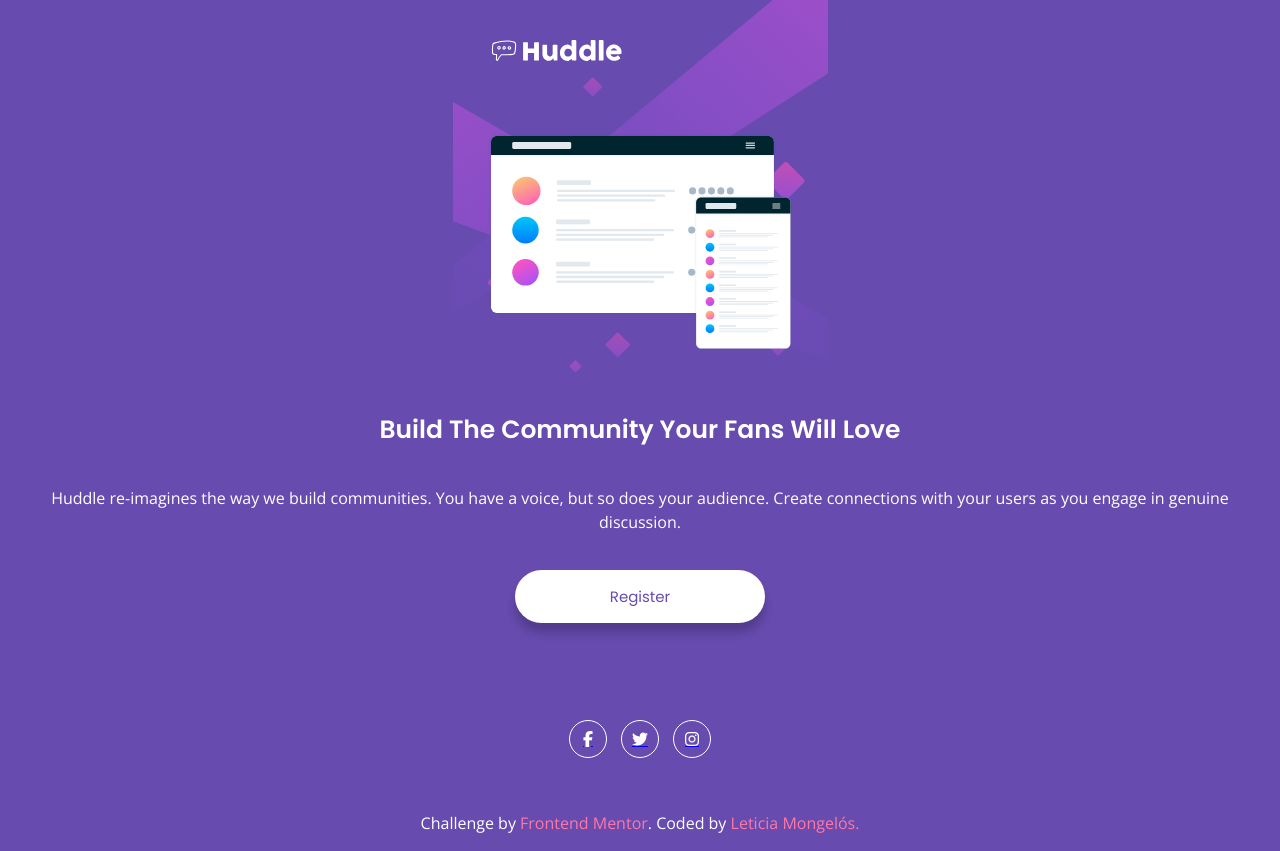
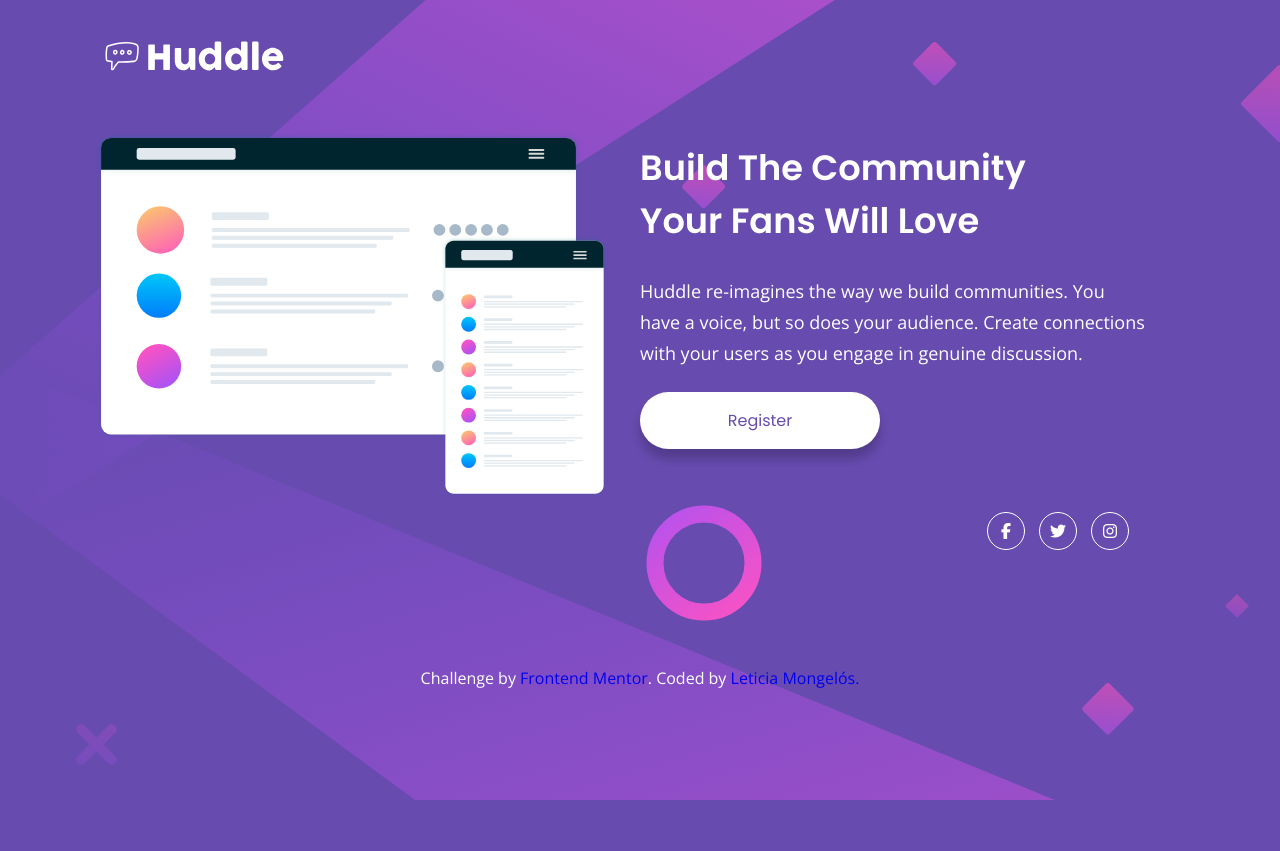
Before and after one commit to LeticiaMongelos/huddle-landing-page, a plain HTML site: page index.html in a window 1280 px wide. After the commit the page ends 800 px from the top, so only its background shows below. Drawn offline with nearby package versions, Linux system fonts and the light colour scheme.

Commit message:
Challenge finalized :)

```diff
--- a/styles.css
+++ b/styles.css
@@ -12,12 +12,6 @@
     box-sizing: border-box;
 }
 
-img, svg {
-    height: auto;
-    max-width: 100%;
-    margin: 0;
-}
-
 body {
     min-height: 100vh;
     font-family: 'Open Sans', sans-serif;
@@ -28,64 +22,65 @@ body {
 }
 
 .section-1 {
-    display: grid;
-    justify-items: center;
+    padding: 2em;
+}
+
+.logo {
+    width: 8em;
+    margin-bottom: 3em;
+}
+
+img, svg {
+    height: auto;
+    max-width: 100%;
+    margin: 0;
 }
 
 .section-2 {
     display: grid;
     justify-items: center;
-    padding: 30px;
+    padding: 1.88em;
     padding-top: 0;
-}
-
-main {
-    max-width: 375px;
-}
-
-.logo {
-    width: 140px;
-    height: 85px;
-    position: relative;
-    left: -85px;
-}
-
-.mockups {
-    padding: 35px;
 }
 
 h1 {
     font-family: 'Poppins', sans-serif;
-    font-size: 25px;
+    font-size: 1.5rem;
     font-weight: 700;
     text-align: center;
 }
 
 p {
-    font-size: 16px;
-    line-height: 1.5;
+    margin: 0;
+    font-size: 1rem;
+    line-height: 1.7;
     text-align: center;
 }
 
 button {
-    width: 250px;
-    padding: 15px;
-    margin: 20px 0;
+    width: 15em;
+    padding: 1em;
+    margin: 1.5em 0;
     border: none;
     border-radius: 50px;
     font-family: 'Poppins', sans-serif;
     background-color: white;
     color: var(--violet);
-    font-size: 15px;
+    font-size: 1rem;
     box-shadow: 0 10px 10px rgba(0, 0, 0, 0.2);
     cursor: pointer;
+}
+
+button:hover {
+    background-color: var(--softMagenta);
+    color: white;
 }
 
 .social {
     display: flex;
     align-items: center;
     justify-content: center;
-    margin: 70px 0 0 0;
+    margin: 4.4em 0 0 0;
 
     & i {
         margin: 7px;
@@ -96,11 +91,15 @@ button {
     }
 
     & .fa-brands {
-        width: 16px;
-        height: 16px;
+        width: 1em;
+        height: 1em;
         display: flex;
         align-items: center;
         justify-content: center;
+    }
+
+    & a {
+        text-decoration: none;
     }
 }
 
@@ -108,7 +107,61 @@ footer {
     text-align: center;
 
     & a {
-        color: rgb(254, 120, 166);
         text-decoration: none;
     }
 }
+
+@media (min-width: 380px) {
+    body {
+        background: url('./images/bg-desktop.svg') no-repeat;
+        background-color: var(--violet);
+    }
+}
+
+@media (min-width: 770px) {
+
+    body {
+        display: grid;
+        justify-content: center;
+        grid-template-columns: 1fr 1fr;
+        background-size: cover;
+        width: 90%;
+        max-width: 1440px;
+        margin: 0 auto;
+    }
+
+    .logo {
+        width: 12em;
+    }
+
+    h1 {
+        font-size: 2.2rem;
+        text-align: left;
+        text-wrap: balance;
+        max-width: 20ch;
+    }
+
+    .section-2 {
+        display: flex;
+        flex-direction: column;
+        margin-top: 7em;
+        padding: 0;
+    }
+
+    .section-2 p {
+        font-size: 1.125rem;
+        text-align: left;
+        text-wrap: balance;
+        max-width: 80ch;
+    }
+
+    .social {
+        margin: 2em 5em 0 0;
+        display: flex;
+        justify-content: flex-end;
+    }
+
+    footer {
+        grid-column: 1 / 3;
+    }
+}
```
